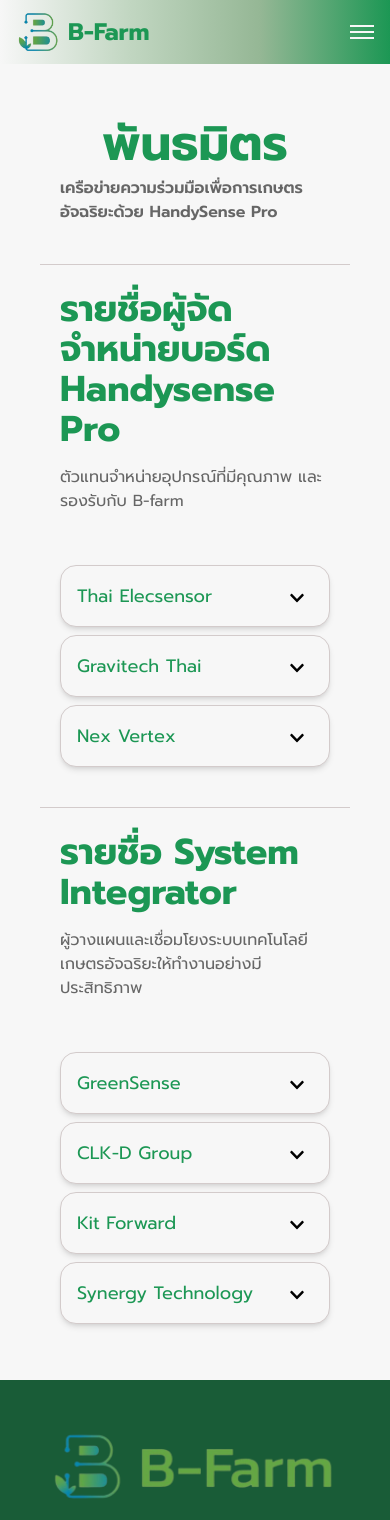
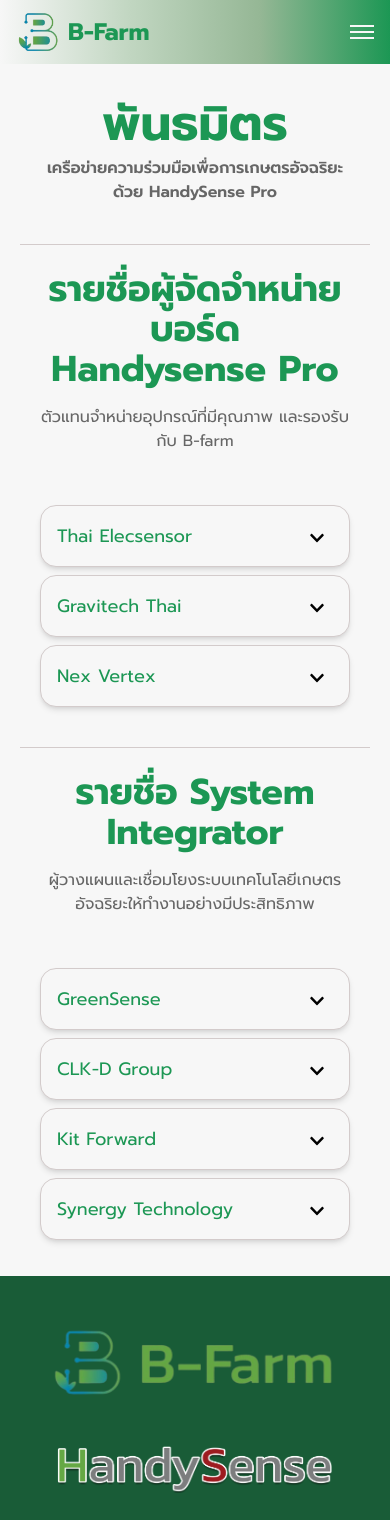
Before and after one commit to chutinut/cms-b-farm, a Next.js app: page /partners in a window 390 px wide. Shown: the top 1520 px of the page. Built offline with nearby package versions, Linux system fonts and the light colour scheme.

Commit message:
updated: update css responsive

```diff
--- a/app/(user)/downloads/page.tsx
+++ b/app/(user)/downloads/page.tsx
@@ -15,7 +15,7 @@
   const [downloadRef, downloadVisible] = useInView();
 
   const sectionClass = (visible: boolean) =>
-    `w-full flex flex-col items-center gap-2 p-10 scroll-mt-5
+    `w-full flex flex-col items-center gap-2 p-5 md:p-20 scroll-mt-5
      transition-all duration-[1500ms] ease-[cubic-bezier(0.22,1,0.36,1)]
      ${visible ? "opacity-100 translate-y-0" : "opacity-0 translate-y-10"}`;
 
@@ -38,7 +38,7 @@
           <div className="detail-content flex-1 flex justify-center">
             <Image
               src="/b-farm-download-1.png"
-              alt=""
+              alt="b-farm-download-1"
               width={500}
               height={300}
               className="detail-image"
@@ -74,7 +74,7 @@
         {/* header 2 */}
         <div className="detail-container md:max-w-7xl">
           <div className="detail-content flex-1 flex flex-col justify-center items-center gap-2">
-            <h1 className="text-green-primary text-5xl font-bold">
+            <h1 className="text-green-primary text-5xl font-bold text-center">
               B-Farm Solution
             </h1>
           </div>
@@ -85,7 +85,7 @@
           <div className="detail-content flex-1 flex justify-center">
             <Image
               src="/b-farm-download-2.png"
-              alt=""
+              alt="b-farm-download-2"
               width={350}
               height={350}
               className="detail-image shadow-none"
@@ -150,10 +150,10 @@
           <div className="detail-content flex-1 flex justify-center">
             <Image
               src="/b-farm-download-3.png"
-              alt=""
+              alt="b-farm-download-3"
               width={500}
               height={500}
-              className="detail-image shadow-none"
+              className="detail-image shadow-none w-full!"
             />
           </div>
           <div className="detail-content flex-1 md:max-w-2xl">
@@ -197,7 +197,7 @@
             </p>
             <div className="contact-container flex flex-col md:flex-row gap-5 py-4 flex-wrap">
               <div className="contact-wrapper inline-flex items-center gap-2 text-gray-primary text-lg min-w-fit">
-                <FaPhoneAlt className="fa-icon" size={24} /> :<p>0 2564 6900</p>
+                <FaPhoneAlt className="fa-icon" size={24} /> :<p>02-564-6900</p>
               </div>
               <div className="contact-wrapper inline-flex items-center gap-2 text-gray-primary text-lg">
                 <FaMailBulk className="fa-icon" size={24} /> :
@@ -227,10 +227,10 @@
           <div className="detail-content flex-1 flex justify-center">
             <Image
               src="/b-farm-download-4.png"
-              alt=""
+              alt="b-farm-download-4"
               width={500}
               height={500}
-              className="detail-image"
+              className="detail-image w-full!"
             />
           </div>
           <div className="detail-content flex-1 md:max-w-2xl">
--- a/app/(user)/partners/page.tsx
+++ b/app/(user)/partners/page.tsx
@@ -22,7 +22,7 @@
   const [open, setOpen] = useState(false);
 
   const sectionClass = (visible: boolean) =>
-    `w-full flex flex-col items-center gap-2 p-10 scroll-mt-5
+    `w-full flex flex-col items-center gap-2 p-5 md:p-20 scroll-mt-5
      transition-all duration-[1500ms] ease-[cubic-bezier(0.22,1,0.36,1)]
      ${visible ? "opacity-100 translate-y-0" : "opacity-0 translate-y-10"}`;
 
@@ -38,7 +38,7 @@
         <div className="detail-container">
           <div className="detail-content flex-1 flex flex-col justify-center items-center gap-2">
             <h1 className="text-green-primary text-5xl font-bold">พันธมิตร</h1>
-            <h3 className="text-gray-primary text-md font-semibold">
+            <h3 className="text-gray-primary text-md font-semibold text-center">
               เครือข่ายความร่วมมือเพื่อการเกษตรอัจฉริยะด้วย HandySense Pro
             </h3>
           </div>
@@ -47,10 +47,10 @@
         {/* partner 1 */}
         <div className="detail-container items-center! md:items-start!">
           <div className="detail-content flex-1 md:max-w-5/12">
-            <h3 className="text-green-primary text-4xl font-bold">
+            <h3 className="text-green-primary text-4xl font-bold text-center md:text-left">
               รายชื่อผู้จัดจำหน่ายบอร์ด Handysense Pro
             </h3>
-            <p className="text-gray-primary text-left mt-4">
+            <p className="text-gray-primary mt-4 text-center md:text-left">
               ตัวแทนจำหน่ายอุปกรณ์ที่มีคุณภาพ และรองรับกับ B-farm
             </p>
           </div>
@@ -135,10 +135,10 @@
         {/* Partner 2 */}
         <div className="detail-container items-center! md:items-start!">
           <div className="detail-content flex-1 md:max-w-5/12">
-            <h3 className="text-green-primary text-4xl font-bold">
+            <h3 className="text-green-primary text-4xl font-bold text-center md:text-left">
               รายชื่อ System Integrator
             </h3>
-            <p className="text-gray-primary text-left mt-4">
+            <p className="text-gray-primary mt-4 text-center md:text-left">
               ผู้วางแผนและเชื่อมโยงระบบเทคโนโลยีเกษตรอัจฉริยะให้ทำงานอย่างมีประสิทธิภาพ
             </p>
           </div>
--- a/app/(user)/tutorial/page.tsx
+++ b/app/(user)/tutorial/page.tsx
@@ -19,15 +19,17 @@
   return (
     <div className="w-full flex flex-col items-center justify-center p-0 md:p-20 bg-white-primary">
       <div className="card-container">
-        <h1 className="text-green-primary text-5xl">สอนการใช้งาน B-Farm</h1>
+        <h1 className="text-green-primary text-5xl text-center">
+          สอนการใช้งาน B-Farm
+        </h1>
         <hr className="divider" />
         <div
           ref={tutorialRef}
           id="tutorial-section"
           className={sectionClass(tutorialVisible)}
         >
-          <div className="detail-container md:flex-row! flex-col-reverse! m-0! flex-1">
-            <div className="detail-content md:max-w-[32%] md:h-[calc(100vh-380px)] min-h-96 flex flex-col gap-2 px-0! overflow-y-auto">
+          <div className="detail-container md:flex-row! flex-col-reverse! m-0! py-2 flex-1">
+            <div className="detail-content md:max-w-[32%] md:h-[calc(100vh-380px)] min-h-96 flex flex-col gap-2 p-2! overflow-y-auto md:bg-(--gray-primary)/5 md:rounded-lg">
               {tutorialData.map((item) => (
                 <div
                   key={item.id}
@@ -38,7 +40,7 @@
                 </div>
               ))}
             </div>
-            <div className="detail-content h-fit md:h-[calc(100vh-380px)] md:min-h-96 flex flex-col flex-1 gap-5 p-0! py-5! md:p-10! items-center md:items-start">
+            <div className="detail-content h-fit md:h-[calc(100vh-380px)] md:min-h-96 flex flex-col flex-1 gap-5 p-2! py-5! md:p-10! items-center md:items-start">
               <h3 className="text-2xl text-black-primary">
                 {activeVideo.title}
               </h3>
```
